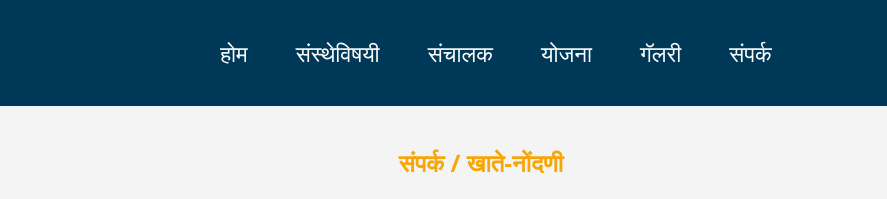
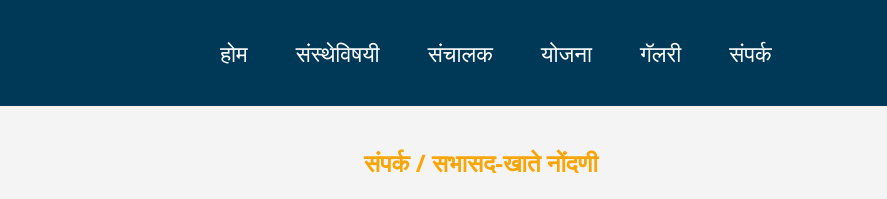
Before and after one commit to Sumitkolekar/RajyogFinserv, a website: page contact.html in a window 1280 px wide. Shown: the top 199 px of the page, 393-1280 px from the left. Drawn offline with Linux system fonts and the light colour scheme.

Commit message:
Update contact.html

```diff
--- a/contact.html
+++ b/contact.html
@@ -56,7 +56,7 @@
 
     <!-- Contact form -->
     <form action="https://formsubmit.co/rajyogfinservho@gmail.com" id="contactForm" method="POST">
-      <h2>संपर्क / <a href="regform.html">खाते-नोंदणी</a></h2>
+      <h2>संपर्क / <a href="regform.html">सभासद-खाते नोंदणी</a></h2>
       <input type="text" name="name" placeholder="तुमचं नाव" required>
       <input type="number" name="phone" placeholder="मोबाइल नंबर" required>
       <input type="email" name="email" placeholder="ई-मेल" required>
```
